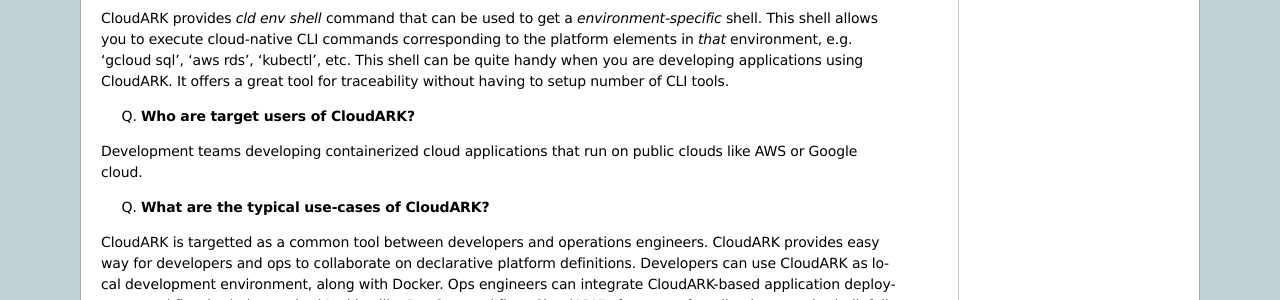
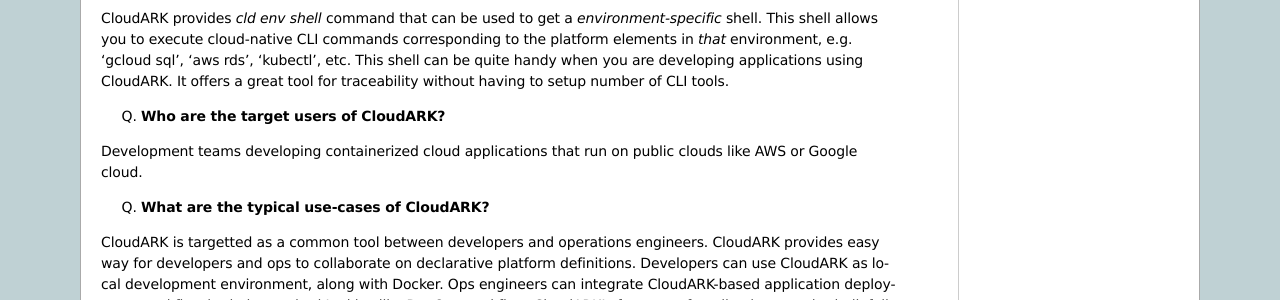
Before and after one commit to cloud-ark/caastle, a Sphinx documentation site: the page built from docs/faq.rst, in a window 1280 px wide. Shown: the part 842-1142 px from the top of the page. Built offline with Sphinx 7.4.7, drawn with Linux system fonts in a browser that asks for light colours; formulas are drawn with MathJax 3.

Commit message:
Docs update

```diff
--- a/docs/faq.rst
+++ b/docs/faq.rst
@@ -54,7 +54,7 @@
 It offers a great tool for traceability without having to setup number of CLI tools.
 
 
-Q) **Who are target users of CloudARK?**
+Q) **Who are the target users of CloudARK?**
 
 Development teams developing containerized cloud applications that run on public clouds like AWS or Google cloud.
 
--- a/docs/html/html/faq.html
+++ b/docs/html/html/faq.html
@@ -109,7 +109,7 @@
 This shell can be quite handy when you are developing applications using CloudARK.
 It offers a great tool for traceability without having to setup number of CLI tools.</p>
 <ol class="upperalpha simple" start="17">
-<li><strong>Who are target users of CloudARK?</strong></li>
+<li><strong>Who are the target users of CloudARK?</strong></li>
 </ol>
 <p>Development teams developing containerized cloud applications that run on public clouds like AWS or Google cloud.</p>
 <ol class="upperalpha simple" start="17">
```
Also changed, not shown: 2 other files.
